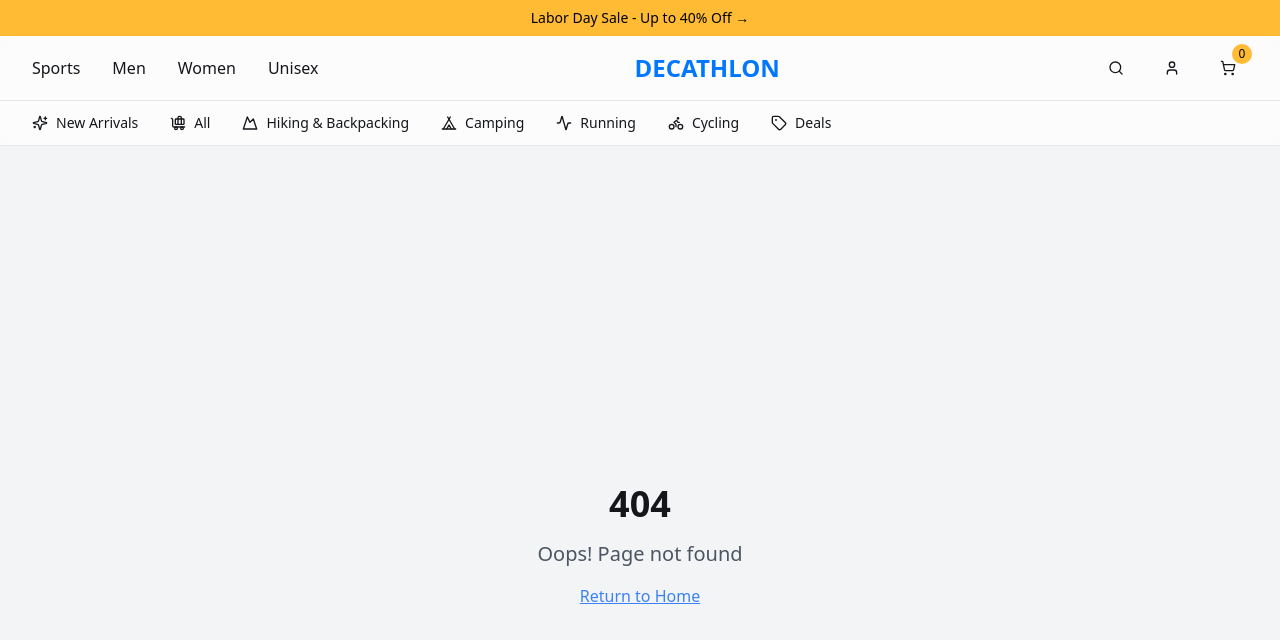
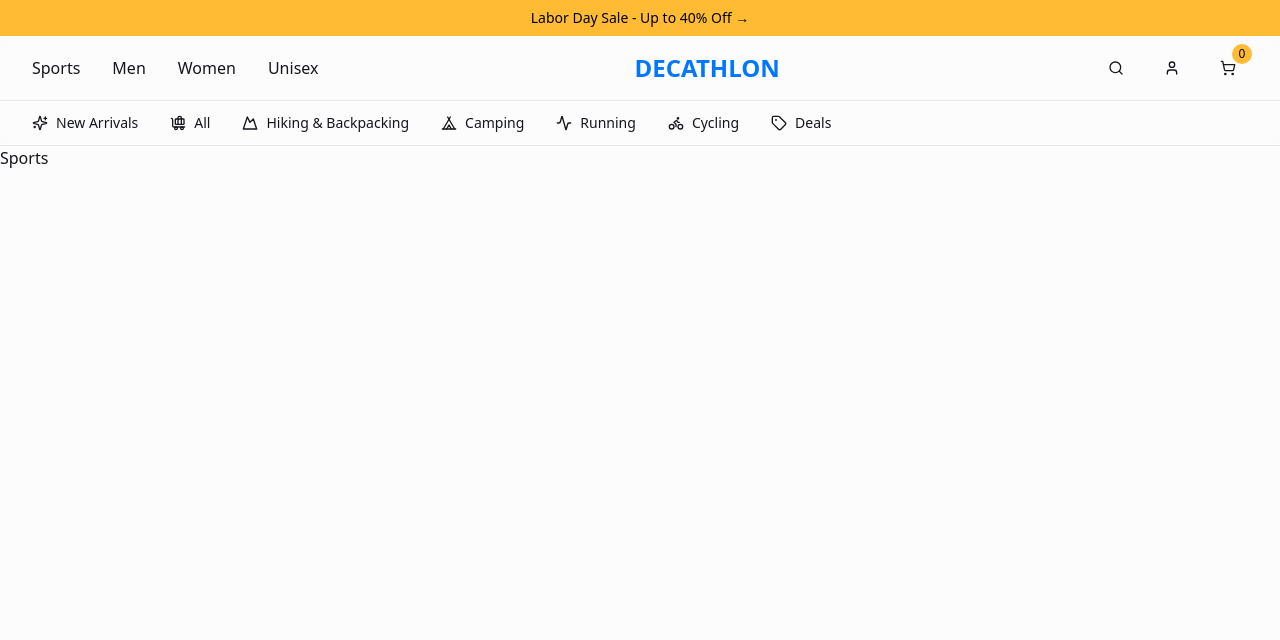
Before and after one commit to sriraksharao/decathlon-clone, a React (Vite) app: page /Sports in a window 1280 px wide. Before the commit this address had no page. Shown: the top 640 px of the page. Built offline with nearby package versions, Linux system fonts and the light colour scheme.

Commit message:
implemented headnav

```diff
--- a/src/App.tsx
+++ b/src/App.tsx
@@ -19,6 +19,7 @@ import Men from "./pages/Men";
 import Women from "./pages/Women";
 import Unisex from "./pages/Unisex";
 import Deals from "./pages/Deals";
+import Sports from "./pages/Sports";
 import { DefaultSerializer } from "v8";
 
 const queryClient = new QueryClient();
@@ -36,6 +37,7 @@ export default function App(){
               <Route path="/" element={<Index />} />
               <Route path="/new-arrivals" element={<NewArrivals />} />
               <Route path="/cart" element={<CartPage></CartPage>}></Route>
+              <Route path="/Sports" element={<Sports />} />
               <Route path="/men" element={<Men />} />
               <Route path="/women" element={<Women />} />
               <Route path="/unisex" element={<Unisex />} />
--- a/src/components/DecathlonHeader.tsx
+++ b/src/components/DecathlonHeader.tsx
@@ -12,6 +12,7 @@ import {
   BaggageClaim,
   BaggageClaimIcon
 } from "lucide-react";
+import HeaderNav from "../pages/Sports";
 
 import { Button } from "@/components/ui/button";
 import { Link } from "react-router-dom";
@@ -37,7 +38,8 @@ const DecathlonHeader = () => {
 
             {/* Left Navigation */}
             <nav className="hidden md:flex items-center space-x-8">
-              <a href="/Sports" className="text-foreground hover:text-primary transition-colors font-medium">Sports</a>
+              <HeaderNav />
+              {/* <a href="/Sports" className="text-foreground hover:text-primary transition-colors font-medium">Sports</a> */}
               <a href="/Men" className="text-foreground hover:text-primary transition-colors font-medium">Men</a>
               <a href="/Women" className="text-foreground hover:text-primary transition-colors font-medium">Women</a>
               <a href="/Unisex" className="text-foreground hover:text-primary transition-colors font-medium">Unisex</a>
--- /dev/null
+++ b/src/pages/Sports.tsx
@@ -0,0 +1,49 @@
+import React, { useState } from "react";
+import { Link } from "react-router-dom";
+
+const sports = [
+  { name: "Hiking & Backpacking", route: "/hiking-backpacking" },
+  { name: "Camping", route: "/camping" },
+  { name: "Running", route: "/running" },
+  { name: "Cycling", route: "/cycling" },
+  // add more as needed
+];
+
+const HeaderNav = () => {
+  const [isOpen, setIsOpen] = useState(false);
+
+  return (
+    <nav className="hidden md:flex items-center space-x-8 relative">
+      {/* Main Sports Link */}
+      <div
+        onMouseEnter={() => setIsOpen(true)}
+        onMouseLeave={() => setIsOpen(false)}
+        className="relative"
+      >
+        <a
+          href="/Sports"
+          className="text-foreground hover:text-primary transition-colors font-medium cursor-pointer"
+        >
+          Sports
+        </a>
+
+        {/* Dropdown */}
+        {isOpen && (
+          <div className="absolute top-full left-0 mt-2 w-48 bg-white border border-gray-200 rounded shadow-lg z-50">
+            {sports.map((sport) => (
+              <Link
+                key={sport.route}
+                to={sport.route}
+                className="block px-4 py-2 text-gray-700 hover:bg-gray-100 hover:text-primary transition-colors"
+              >
+                {sport.name}
+              </Link>
+            ))}
+          </div>
+        )}
+      </div>
+    </nav>
+  );
+};
+
+export default HeaderNav;
```
